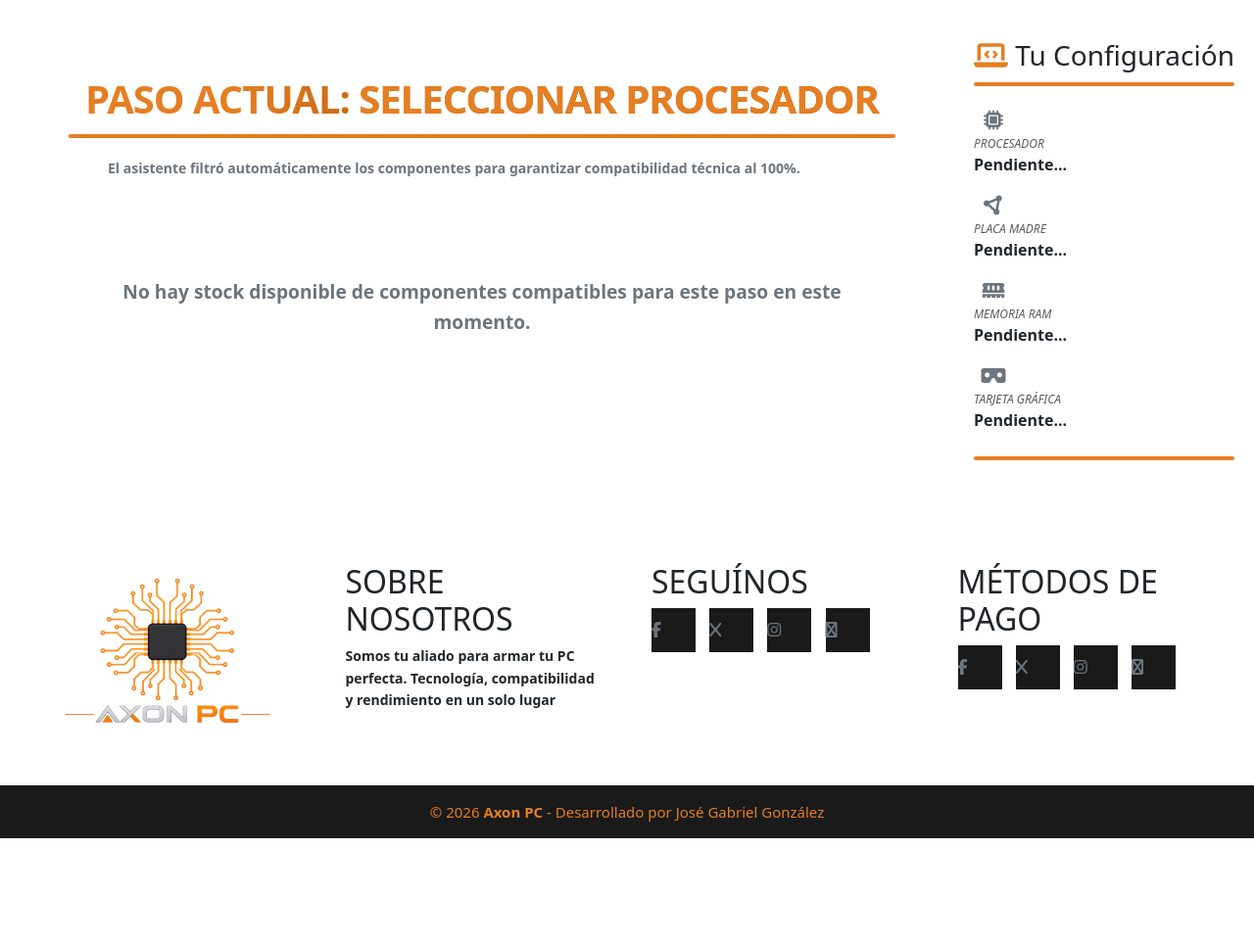
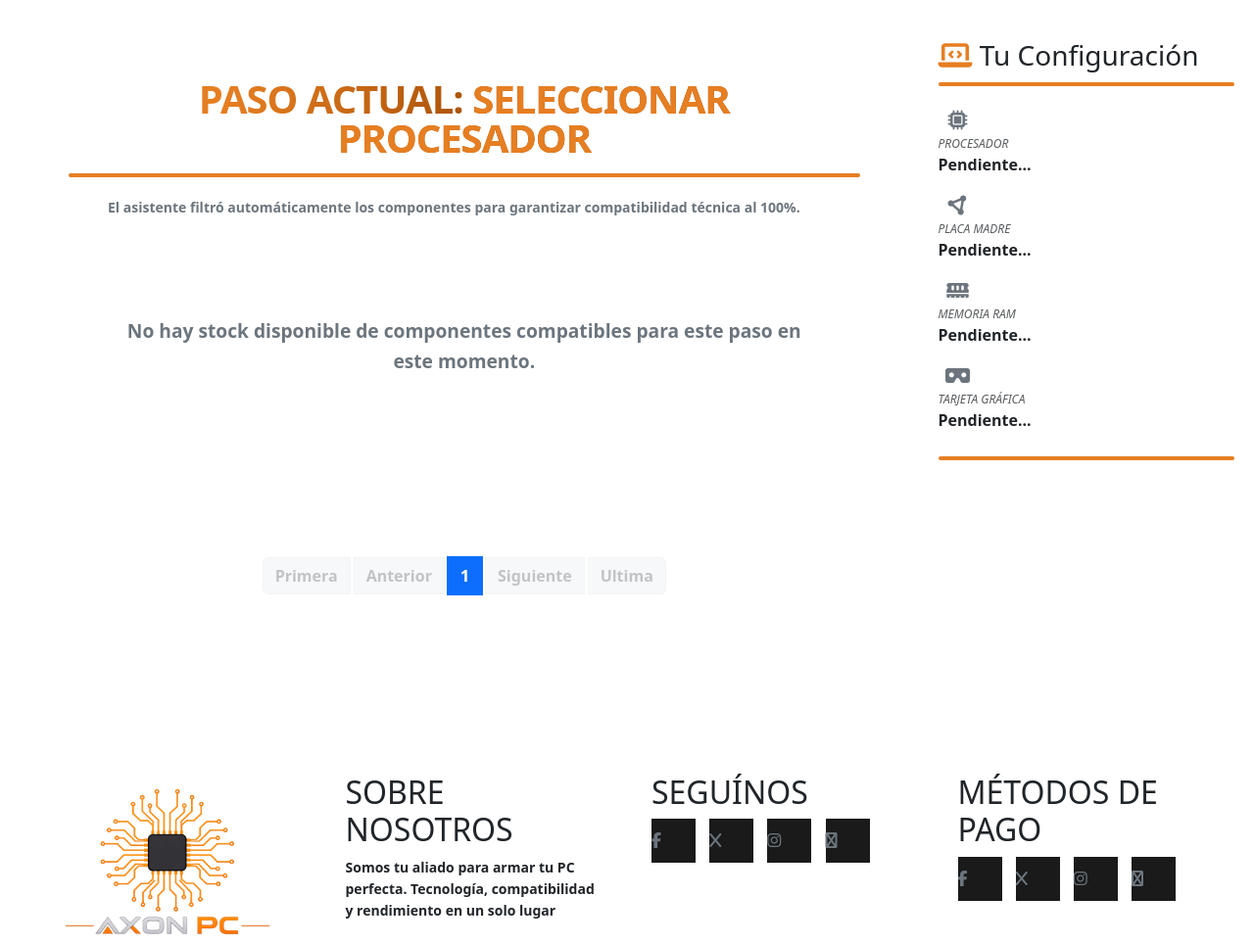
Before and after one commit to GabrielGonzalezBotto/e-commerce_pc-builder_django-MySQL, a Django app: page /configurar/ in a window 1280 px wide. Shown: the part 80-1044 px from the top of the page at 98% size. Before the commit the page ends 936 px from the top, so only its background shows below. Run offline with Django 5.2, Linux system fonts and the light colour scheme; data that the repository does not hold is empty; some libraries are stand-ins or nearby versions.

Commit message:
add: paginacion + arreglo de responsividad en asistente.html

```diff
--- a/AXON_PC/armado/templates/armado/asistente.html
+++ b/AXON_PC/armado/templates/armado/asistente.html
@@ -44,11 +44,11 @@
                 </div>
 
                 <!--ESPECIFICACIONES RAPIDAS, SI EXISTEN(Socket, RAM, ETC)-->
-                <!--<div class="espec-preview" style="font-size: 0.85rem; color: var(--color-text-2); padding: 5px 15px; text-align: left;">
+                <div class="espec-preview" style="font-size: 0.85rem; color: var(--color-text-2); padding: 5px 15px; text-align: left;">
                     {% if prod.socket %}<span>Socket: <b>{{ prod.socket }}</b></span><br>{% endif %}
                     {% if prod.tipo_memoria %}<span>Memoria: <b>{{ prod.tipo_memoria }}</b></span><br>{% endif %}
                     {% if prod.factor_forma %}<span>Formato: <b>{{ prod.factor_forma }}</b></span>{% endif %}
-                </div>-->
+                </div>
 
                 <div class="card-prod-content" style="margin-top: 10px;">
                     <span>categoria: {{prod.categoria.nombre}}</span>
@@ -56,7 +56,7 @@
                     <span>Precio: <b>${{ prod.precio|floatformat:2 }} ARS</b></span>
                     <div class="buttons" style="margin-top: 15px;">
                         <a  class="card-prod-btn" href="{% url 'seleccionar_componente' prod.id %}" style="background-color: var(--color-acento); width: 100%; text-align: center;">
-                            Sleleccionar <i class="fa-solid fa-check"></i>
+                            Sleleccionar
                         </a>
                         <a class="card-prod-btn" href="{% url 'producto' prod.id %}">ver</a>
                     </div>
@@ -68,7 +68,48 @@
                 </p>
             {% endfor %}
         </div>
+
+
+        <!-- PAGINACIÓN CORREGIDA CON ENLACES DE RECUERDO COMPLETOS -->
+<nav aria-label="Paginación" class="pagination" style="margin-top: 30px; margin-bottom: 50px;">
+    <ul class="pagination justify-content-center">
+        {% if productos.has_previous %}
+        <li class="page-item">
+            <a class="page-link" href="?page=1{% if request.GET.categoria %}&categoria={{ request.GET.categoria }}{% endif %}{% if request.GET.orden_fecha %}&orden_fecha={{ request.GET.orden_fecha }}{% endif %}{% if request.GET.orden_comentarios %}&orden_comentarios={{ request.GET.orden_comentarios }}{% endif %}">Primera</a>
+        </li>
+        <li class="page-item">
+            <a class="page-link" href="?page={{ productos.previous_page_number }}{% if request.GET.categoria %}&categoria={{ request.GET.categoria }}{% endif %}{% if request.GET.orden_fecha %}&orden_fecha={{ request.GET.orden_fecha }}{% endif %}{% if request.GET.orden_comentarios %}&orden_comentarios={{ request.GET.orden_comentarios }}{% endif %}">Anterior</a>
+        </li>
+        {% else %}
+        <li class="page-item disabled"><span class="page-link">Primera</span></li>
+        <li class="page-item disabled"><span class="page-link">Anterior</span></li>
+        {% endif %}
+
+        {% for num in productos.paginator.page_range %}
+        {% if productos.number == num %}
+        <li class="page-item active"><span class="page-link">{{ num }}</span></li>
+        {% elif num > productos.number|add:'-3' and num < productos.number|add:'3' %}
+        <li class="page-item">
+            <a class="page-link" href="?page={{ num }}{% if request.GET.categoria %}&categoria={{ request.GET.categoria }}{% endif %}{% if request.GET.orden_fecha %}&orden_fecha={{ request.GET.orden_fecha }}{% endif %}{% if request.GET.orden_comentarios %}&orden_comentarios={{ request.GET.orden_comentarios }}{% endif %}">{{ num }}</a>
+        </li>
+        {% endif %}
+        {% endfor %}
+
+        {% if productos.has_next %}
+        <li class="page-item">
+            <a class="page-link" href="?page={{ productos.next_page_number }}{% if request.GET.categoria %}&categoria={{ request.GET.categoria }}{% endif %}{% if request.GET.orden_fecha %}&orden_fecha={{ request.GET.orden_fecha }}{% endif %}{% if request.GET.orden_comentarios %}&orden_comentarios={{ request.GET.orden_comentarios }}{% endif %}">Siguiente</a>
+        </li>
+        <li class="page-item">
+            <a class="page-link" href="?page={{ productos.paginator.num_pages }}{% if request.GET.categoria %}&categoria={{ request.GET.categoria }}{% endif %}{% if request.GET.orden_fecha %}&orden_fecha={{ request.GET.orden_fecha }}{% endif %}{% if request.GET.orden_comentarios %}&orden_comentarios={{ request.GET.orden_comentarios }}{% endif %}">Ultima</a>
+        </li>
+        {% else %}
+        <li class="page-item disabled"><span class="page-link">Siguiente</span></li>
+        <li class="page-item disabled"><span class="page-link">Ultima</span></li>
+        {% endif %}
+    </ul>
+</nav>
     </div>
+
 
     <!--COLUMNA DERECHA: RESUMEN DEL PRESUPUESTO-->
     <aside class="asistente-sidebar bg-body bg-text">
--- a/AXON_PC/armado/views.py
+++ b/AXON_PC/armado/views.py
@@ -1,5 +1,6 @@
 from django.shortcuts import render, redirect, get_object_or_404
 from tienda.models import Producto, Categoria
+from django.core.paginator import Paginator
 
 # Create your views here.
 def asistente_armado(request):
@@ -39,6 +40,11 @@ def asistente_armado(request):
         paso_actual = 'tarjeta_grafica'
         productos_filtrados = Producto.objects.filter(categoria__nombre__iexact='tarjeta grafica')
 
+    #Reutiizo la paginacion de mi seccion de tienda
+    paginator = Paginator(productos_filtrados, 1)
+    page_number = request.GET.get('page')
+    page_obj = paginator.get_page(page_number)
+
     titulos = {
         'procesador': 'Procesador',
         'placa_madre': 'Placa Madre',
@@ -54,6 +60,7 @@ def asistente_armado(request):
         'mother_elegida': Producto.objects.filter(id=armado['placa_madre']).first(),
         'ram_elegida': Producto.objects.filter(id=armado['memoria_ram']).first(),
         'gpu_elegida': Producto.objects.filter(id=armado['tarjeta_grafica']).first(),
+        'productos': page_obj,
     }
 
     return render(request, 'armado/asistente.html', context)
--- a/AXON_PC/static/css/style.css
+++ b/AXON_PC/static/css/style.css
@@ -1544,17 +1544,17 @@ form button:hover {
 /*======= ASISTENTE DE ARMADO DE PC =========*/
 
 .asistente {
+    display: flex;
+    flex-direction: column;
     max-width: 1400px;
-    margin: 40px 0;
+    margin: 40px auto;
     padding: 0 20px;
     display: flex;
     gap: 30px;
-    align-items: flex-start;
-    flex-wrap: wrap;
 }
 
 .asistente-main {
-    flex: 3;
+    width: 100%;
 }
 
 .espec-preview {
@@ -1575,6 +1575,11 @@ form button:hover {
     gap: 10px;
     align-items: center;
     font-size: 1rem;
+}
+
+.asistente-sidebar {
+    width: 100%;
+    position: static;
 }
 
 .asistente-actions {
@@ -1707,6 +1712,23 @@ form button:hover {
         align-items: center;
     }
 }*/
+
+@media (min-width: 992px) {
+    .asistente {
+        flex-direction: row;
+        align-items: flex-start;
+    }
+
+    .asistente-main {
+        flex: 3;
+    }
+
+    .asistente-sidebar {
+        flex: 1;
+        position: sticky;
+        top: 20px;
+    }
+}
 
 @media(max-width: 900px) {
 
```
Also changed, not shown: AXON_PC/media/productos/Miami_Hurricanes.jpg (added), AXON_PC/media/productos/halo-pixelart.png (added).
